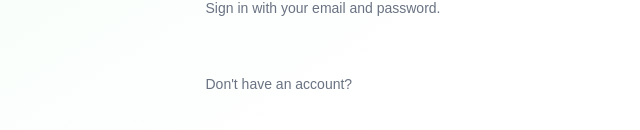
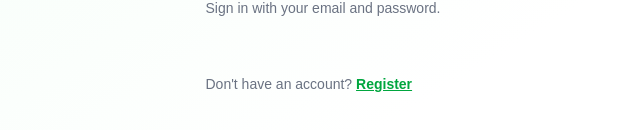
Before and after one commit to oxcode-dev/socials-frontend, a Next.js app: page /auth in a window 1280 px wide. Shown: the part 392-522 px from the top of the page, without its empty margins (317-957 px from the left). Built offline with nearby package versions, Linux system fonts and the light colour scheme.

Commit message:
initials

```diff
--- a/app/auth/page.tsx
+++ b/app/auth/page.tsx
@@ -1,3 +1,5 @@
+import Link from 'next/link'
+
 const Login = () => {
     return (
         <>
@@ -18,9 +20,9 @@ const Login = () => {
                     <div className="pt-4 md:pt-6">
                         <p className="text-sm text-gray-500 font-medium">
                             <span>Don't have an account? </span>
-                            {/* <Link href="/auth/register" className="text-green-600 font-semibold underline">
+                            <Link href="/auth/register" className="text-green-600 font-semibold underline">
                                 Register
-                            </Link> */}
+                            </Link>
                         </p>
                     </div>
                 </div>
```
